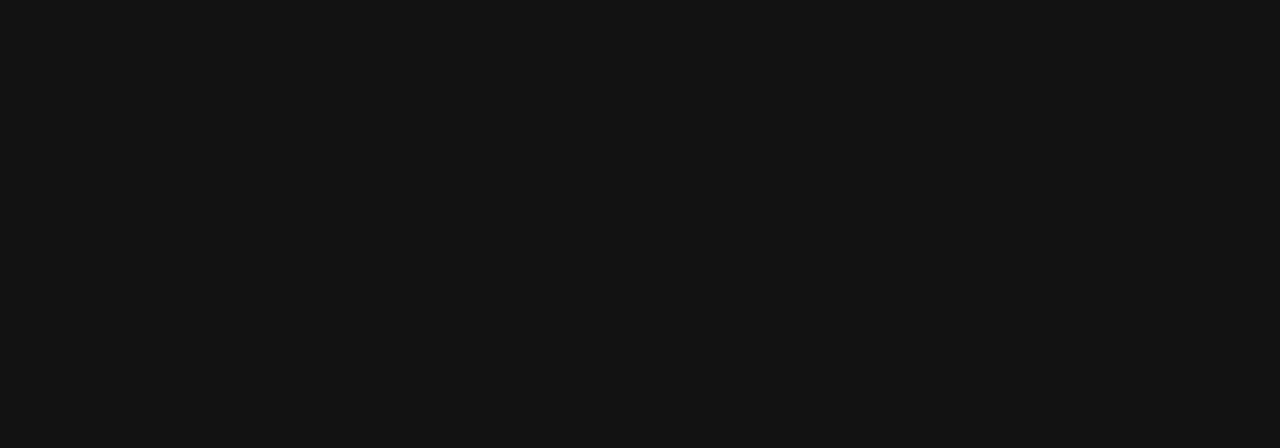
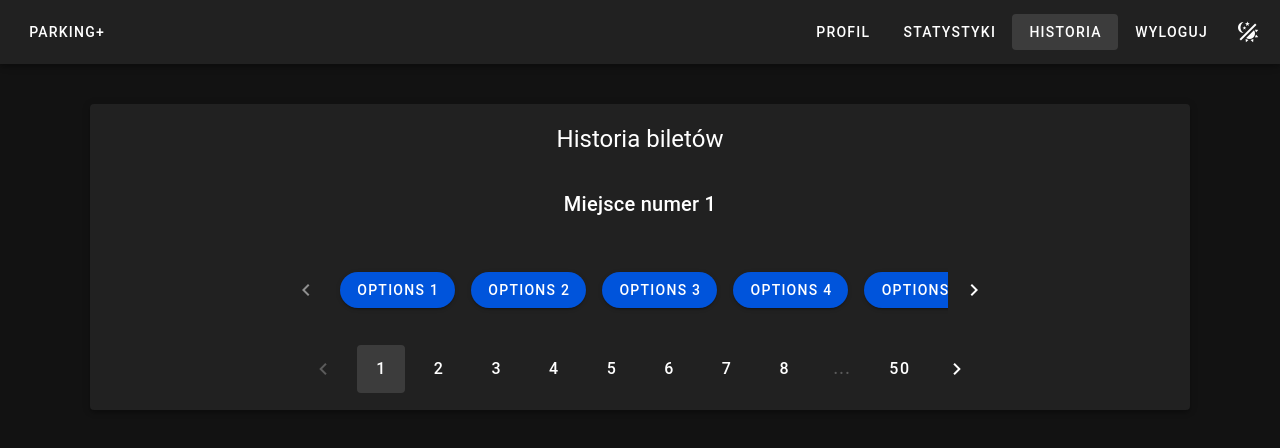
Before and after one commit to Lecrut/Parking-, a Nuxt app: page /administration/history in a window 1280 px wide. Before the commit this address had no page. Shown: the top 448 px of the page. Built offline with nearby package versions, Linux system fonts and the light colour scheme; no server answers.

Commit message:
create history view for admin

```diff
--- a/components/navBars/navBarAdmin.vue
+++ b/components/navBars/navBarAdmin.vue
@@ -34,6 +34,10 @@ function logOut() {
         Statystyki
       </v-btn>
 
+      <v-btn variant="text" color="default" to="/administration/history">
+        Historia
+      </v-btn>
+
       <v-btn variant="text" color="default" @click="logOut">
         Wyloguj
       </v-btn>
@@ -56,6 +60,11 @@ function logOut() {
                 Statystyki
               </v-list-item-title>
             </v-list-item>
+            <v-list-item to="/administration/history">
+              <v-list-item-title>
+                Historia
+              </v-list-item-title>
+            </v-list-item>
             <v-list-item @click="logOut">
               <v-list-item-title>
                 Wyloguj
--- /dev/null
+++ b/pages/administration/history.vue
@@ -0,0 +1,72 @@
+<script setup lang="ts">
+import NavBarAdmin from "~/components/navBars/navBarAdmin.vue";
+
+definePageMeta({
+  middleware: ['admin-page-guard'],
+})
+
+useHead({
+  title: "Statystyki - Parking+"
+})
+
+const page = ref(1)
+</script>
+
+<template>
+  <nav-bar-admin />
+
+  <v-sheet
+      class="d-flex align-center justify-center flex-wrap text-center mx-auto my-10 px-4"
+      elevation="4"
+      max-width="1100"
+      rounded
+  >
+    <v-row justify="center" class="w-100">
+      <v-col cols="12" md="8" sm="12">
+        <div class="text-h5 mt-5">
+          Historia biletów
+        </div>
+      </v-col>
+
+      <v-row justify="center" class="w-100">
+        <v-col cols="12" md="8" sm="12">
+          <div class="text-h6 my-5">
+            Miejsce numer {{ page }}
+          </div>
+        </v-col>
+      </v-row>
+
+      <v-row justify="center" class="w-100">
+        <v-col cols="12" md="8" sm="12">
+          <v-slide-group
+              show-arrows
+          >
+            <v-slide-group-item
+                v-for="n in 25"
+                :key="n"
+            >
+              <v-btn
+                  color="primary"
+                  class="ma-2"
+                  rounded
+              >
+                Options {{ n }}
+              </v-btn>
+            </v-slide-group-item>
+          </v-slide-group>
+        </v-col>
+      </v-row>
+
+    </v-row>
+
+    <v-row justify="center" class="w-100">
+      <v-col cols="12" md="8" sm="12">
+        <v-pagination
+            v-model="page"
+            :length="50"
+            class="my-3"
+        ></v-pagination>
+      </v-col>
+    </v-row>
+  </v-sheet>
+</template>
--- a/pages/administration/statistics.vue
+++ b/pages/administration/statistics.vue
@@ -72,7 +72,7 @@ watch(page, async () => {
     <v-row justify="center" class="w-100">
       <v-col cols="12" md="8" sm="12">
         <div class="text-h5 my-5">
-          Statystyki biletów
+          Statystyki aktywnych biletów
         </div>
       </v-col>
     </v-row>
@@ -198,9 +198,10 @@ watch(page, async () => {
           Miejsce numer {{page}}
         </div>
       </v-col>
+    </v-row>
 
-      {{allTickets}}
-
+    {{allTickets}}
+    <v-row justify="center" class="w-100">
       <v-col cols="12" md="8" sm="12">
         <v-pagination
             v-model="page"
@@ -208,8 +209,6 @@ watch(page, async () => {
             class="my-3"
         ></v-pagination>
       </v-col>
-
-
     </v-row>
   </v-sheet>
 </template>
```
